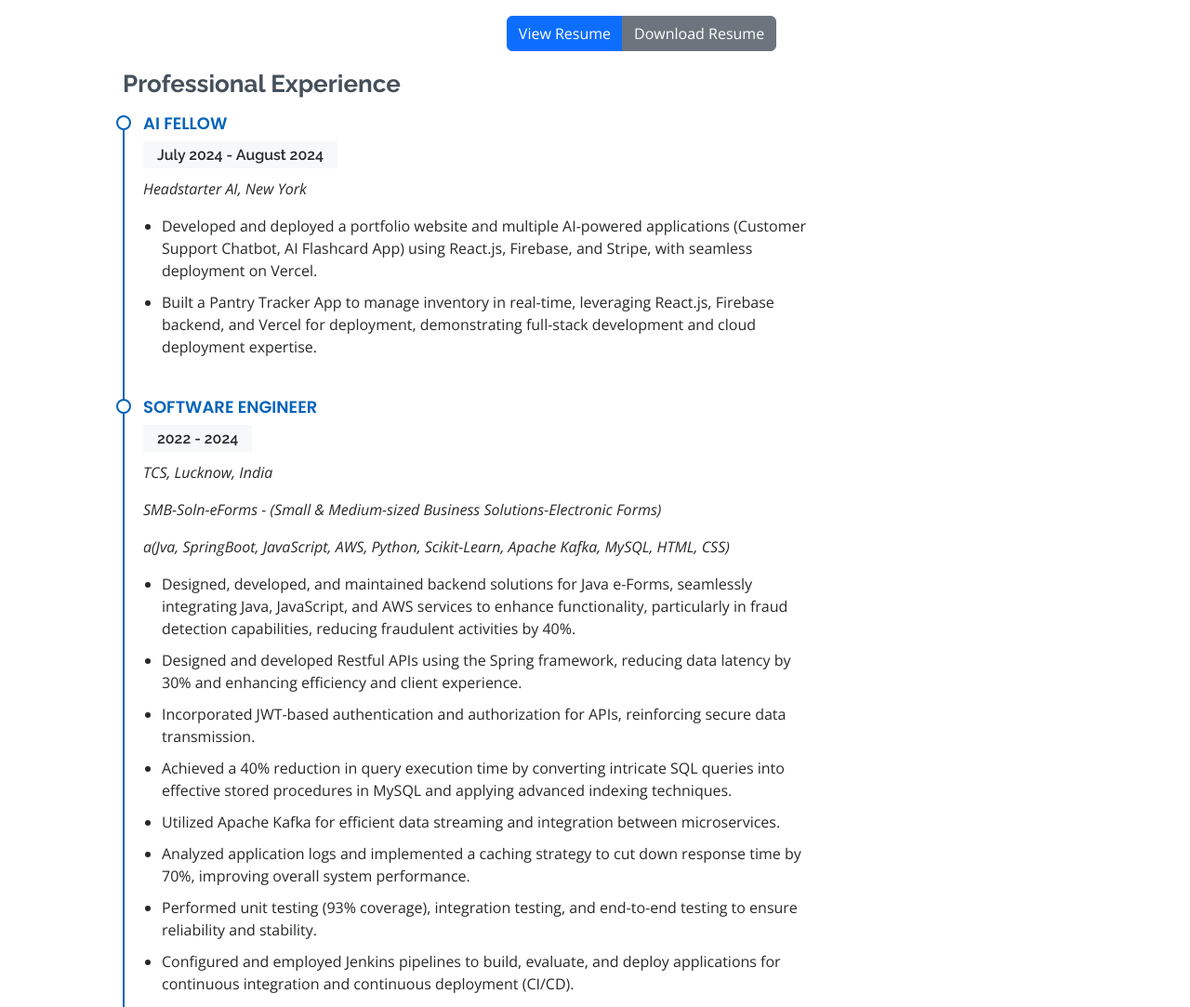
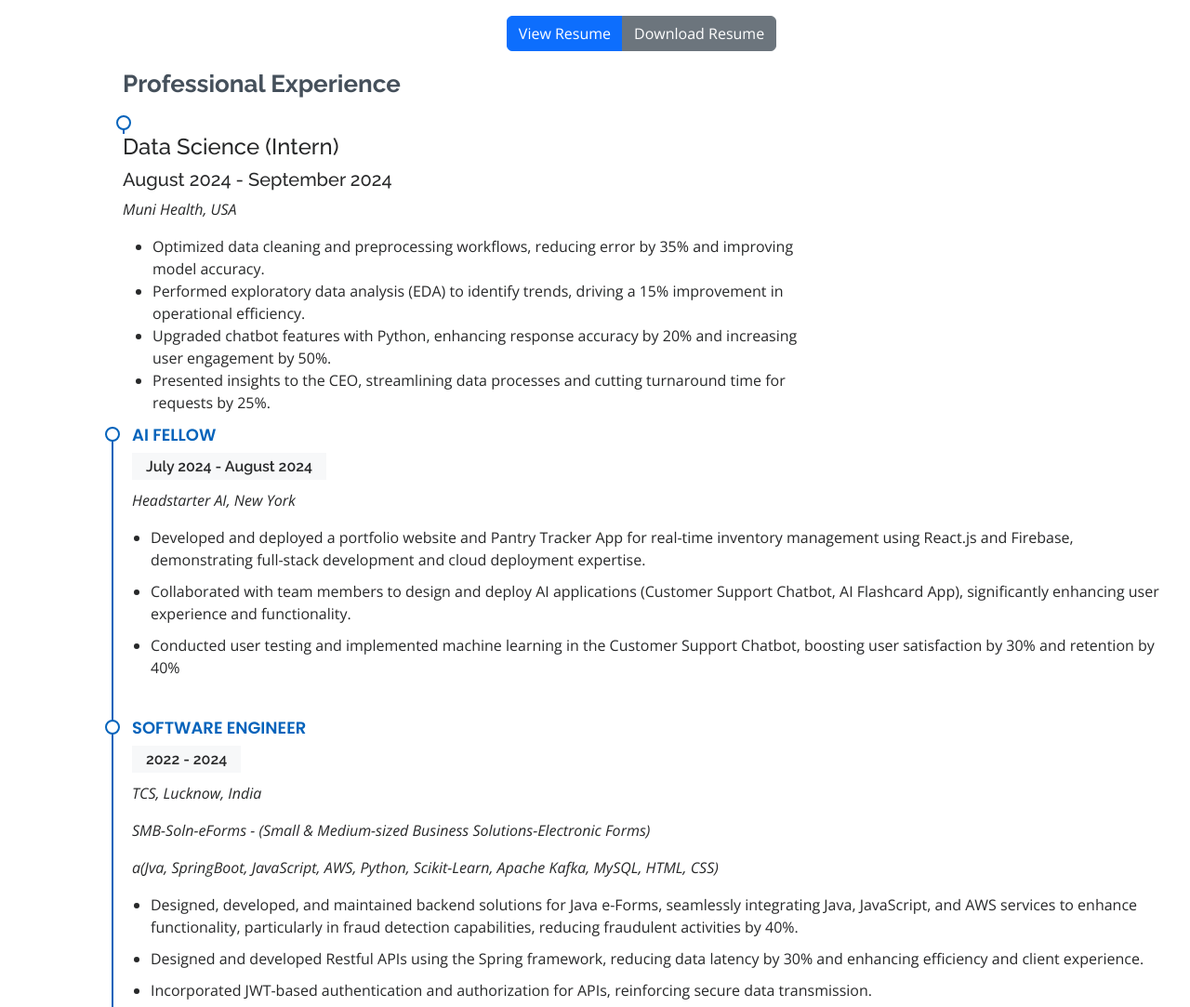
Before and after one commit to gavksingh/My_Portfolio, a plain HTML site: page index.html in a window 1280 px wide. Shown: the part 2140-3223 px from the top of the page at 93% size. Drawn offline with nearby package versions, Linux system fonts and the light colour scheme.

Commit message:
updated resume

```diff
--- a/index.html
+++ b/index.html
@@ -215,8 +215,8 @@
       <div class="row mt-4 justify-content-center">
         <div class="col-lg-4 text-center">
           <div class="btn-group" role="group" aria-label="Resume Actions">
-            <a href="https://drive.google.com/file/d/1z9pS2zcHqQ1V3-8d-vHYi2qaZjhrCL5U/view?usp=sharing" target="_blank" class="btn btn-primary">View Resume</a>
-            <a href="https://drive.google.com/file/d/1z9pS2zcHqQ1V3-8d-vHYi2qaZjhrCL5U/view?usp=sharing" download class="btn btn-secondary">Download Resume</a>
+            <a href="https://drive.google.com/file/d/1qeVjqu3fiIPQQ_FAv2lhlIE62NxQzs7j/view?usp=sharing" target="_blank" class="btn btn-primary">View Resume</a>
+            <a href="https://drive.google.com/file/d/1qeVjqu3fiIPQQ_FAv2lhlIE62NxQzs7j/view?usp=sharing" download class="btn btn-secondary">Download Resume</a>
           </div>
         </div>
       </div>
@@ -225,16 +225,29 @@
           <div class="col-lg-8">
             <h3 class="resume-title">Professional Experience</h3>
 
+            <div class="resume-item"></div>
+              <h4> Data Science (Intern) </h4>
+              <h5>August 2024 - September 2024</h5>
+              <p><em>Muni Health, USA</em></p>
+              <ul>
+                <li>Optimized data cleaning and preprocessing workflows, reducing error by 35% and improving model accuracy.</li>
+                <li>Performed exploratory data analysis (EDA) to identify trends, driving a 15% improvement in operational efficiency.</li>
+                <li>Upgraded chatbot features with Python, enhancing response accuracy by 20% and increasing user engagement by 50%.</li>
+                <li>Presented insights to the CEO, streamlining data processes and cutting turnaround time for requests by 25%.</li>
+              </ul>
+            </div>
+
             <div class="resume-item">
               <h4> AI Fellow </h4>
               <h5>July 2024 - August 2024</h5>
               <p><em>Headstarter AI, New York</em></p>
               <ul>
-                <li>Developed and deployed a portfolio website and multiple AI-powered applications (Customer Support Chatbot, AI Flashcard App) using
-                  React.js, Firebase, and Stripe, with seamless deployment on Vercel.</li>
-                <li>Built a Pantry Tracker App to manage inventory in real-time, leveraging React.js, Firebase backend, and Vercel for deployment,
+                <li>Developed and deployed a portfolio website and Pantry Tracker App for real-time inventory management using React.js and Firebase,
                   demonstrating full-stack development and cloud deployment expertise.</li>
-
+                <li>Collaborated with team members to design and deploy AI applications (Customer Support Chatbot, AI Flashcard App),
+                  significantly enhancing user experience and functionality.</li>
+                <li>Conducted user testing and implemented machine learning in the Customer Support Chatbot, boosting user
+                  satisfaction by 30% and retention by 40%</li>
               </ul>
             </div>
 
```
Also changed, not shown: 1 other file.
